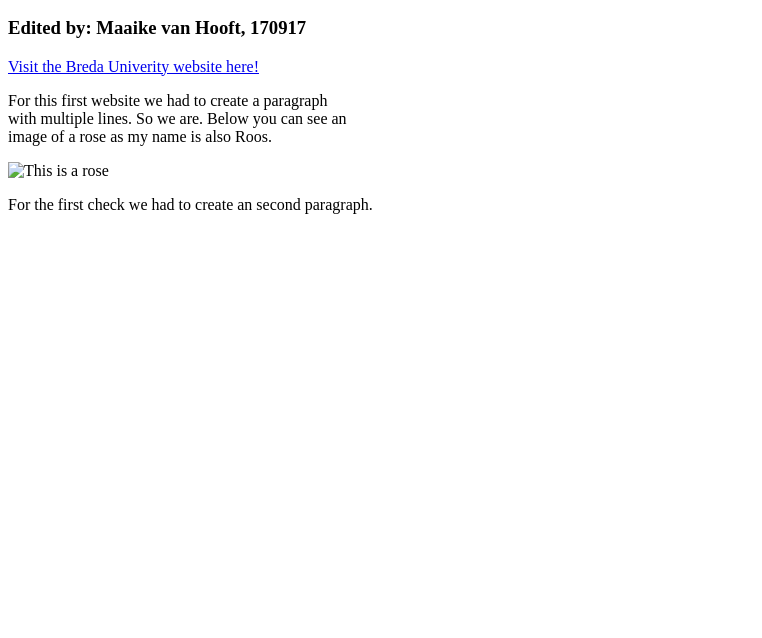
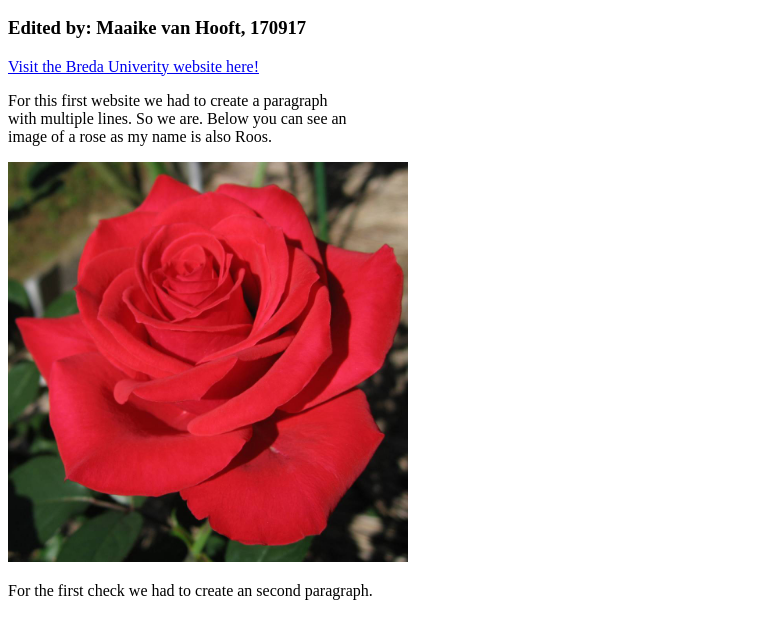
Before and after one commit to roosbikker/prj4-chapter-3, a plain HTML site: page index.html in a window 1280 px wide. Shown: the part 110-748 px from the top of the page, without its empty margins (0-762 px from the left). Drawn offline with Linux system fonts and the light colour scheme.

Commit message:
images fixed

```diff
--- a/index.html
+++ b/index.html
@@ -14,7 +14,7 @@
 		 	with multiple lines. So we are. Below you can see an <br/>
 		 	image of a rose as my name is also Roos.
 		</p>
-		<img src="roos.jpg" width="400" alt="This is a rose">
+		<img src="images/roos.jpg" width="400" alt="This is a rose">
 		<p>For the first check we had to create an second paragraph.</p>
 	</body>
 </html>
```
